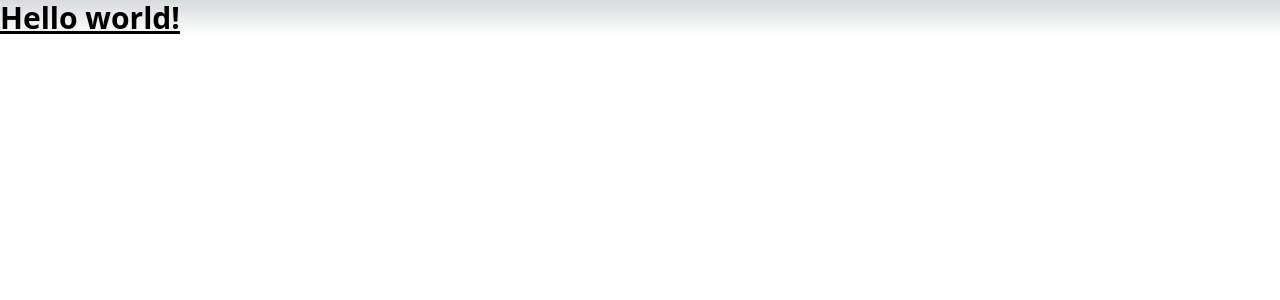
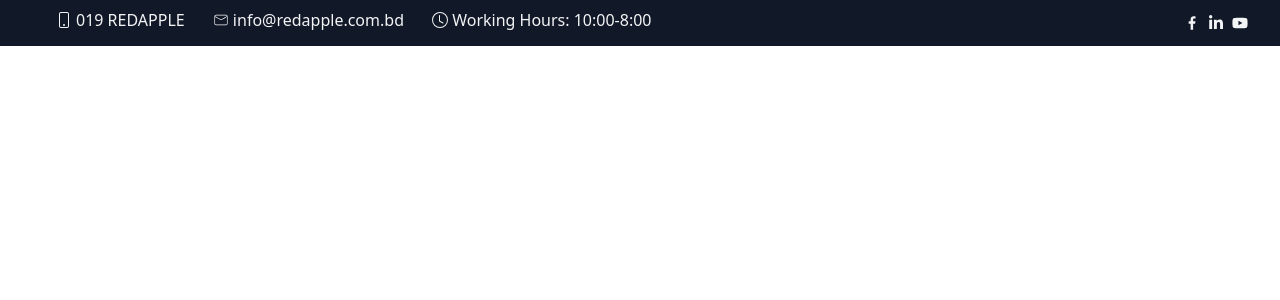
Before and after one commit to devAzharul/redapple, a Next.js app: page / in a window 1280 px wide. Shown: the top 300 px of the page. Built offline with nearby package versions, Linux system fonts and the light colour scheme.

Commit message:
created banner section

```diff
--- a/package.json
+++ b/package.json
@@ -12,7 +12,8 @@
     "daisyui": "^2.51.5",
     "next": "13.2.4",
     "react": "18.2.0",
-    "react-dom": "18.2.0"
+    "react-dom": "18.2.0",
+    "react-icons": "^4.8.0"
   },
   "devDependencies": {
     "autoprefixer": "^10.4.14",
--- a/pages/index.js
+++ b/pages/index.js
@@ -1,22 +1,17 @@
 import Head from 'next/head'
-import Image from 'next/image'
-import { Inter } from 'next/font/google'
-import styles from '@/styles/Home.module.css'
+import Banner from"../src/components/Banner/Banner"
 
-const inter = Inter({ subsets: ['latin'] })
 
 export default function Home() {
   return (
     <>
       <Head>
-        <title>Create Next App</title>
+        <title>"redapple"-Your trusteed partner</title>
         <meta name="description" content="Generated by create next app" />
         <meta name="viewport" content="width=device-width, initial-scale=1" />
         <link rel="icon" href="/favicon.ico" />
       </Head>
-      <h1 className="text-3xl font-bold underline">
-      Hello world!
-    </h1>
+     <Banner/>
 
     </>
   )
--- /dev/null
+++ b/src/components/Banner/Banner.js
@@ -0,0 +1,33 @@
+import React from 'react';
+import {BsPhone,BsClock} from'react-icons/bs'
+import {FaLinkedinIn,FaYoutube} from'react-icons/fa'
+import {CiMail} from'react-icons/ci'
+import {GrFacebookOption} from'react-icons/gr'
+
+const Banner = () => {
+
+    return (
+<div className="px-8 py-2 bg-gray-900 text-gray-100">
+	<div className="flex items-center mx-auto container justify-center md:justify-between">
+		<div>
+			<span className='ml-5 inline-flex'><span className='mt-1 mx-1'><BsPhone/></span>019 REDAPPLE&nbsp;</span>
+			<span className='ml-5 inline-flex'><span className='mt-1 mx-1'><CiMail/></span>info@redapple.com.bd&nbsp;</span>
+			<span className='ml-5 inline-flex'><span className='mt-1 mx-1'><BsClock/></span>Working Hours: 10:00-8:00</span>
+		</div>
+        <div className="items-center gap-2 hidden md:flex">
+		<a href="https://www.facebook.com/redapplebd007" target="_blank" rel="noopener noreferrer">
+			<span className="hover:underline focus-visible:underline"><GrFacebookOption/></span>
+		</a>
+		<a href="#" rel="noopener noreferrer">
+			<span className="hover:underline focus-visible:underline"><FaLinkedinIn/></span>
+		</a>
+		<a href="https://www.youtube.com/channel/UCS3lf1fJvqM0tnVjX0MDROg" target="_blank" rel="noopener noreferrer">
+			<span className="hover:underline focus-visible:underline"><FaYoutube/></span>
+		</a>
+        </div>
+	</div>
+</div>
+    );
+};
+
+export default Banner;
```
Also changed, not shown: src/components/Navbar/Navbar.js (added), 2 other files (tests, documents, lock files or other folders).
